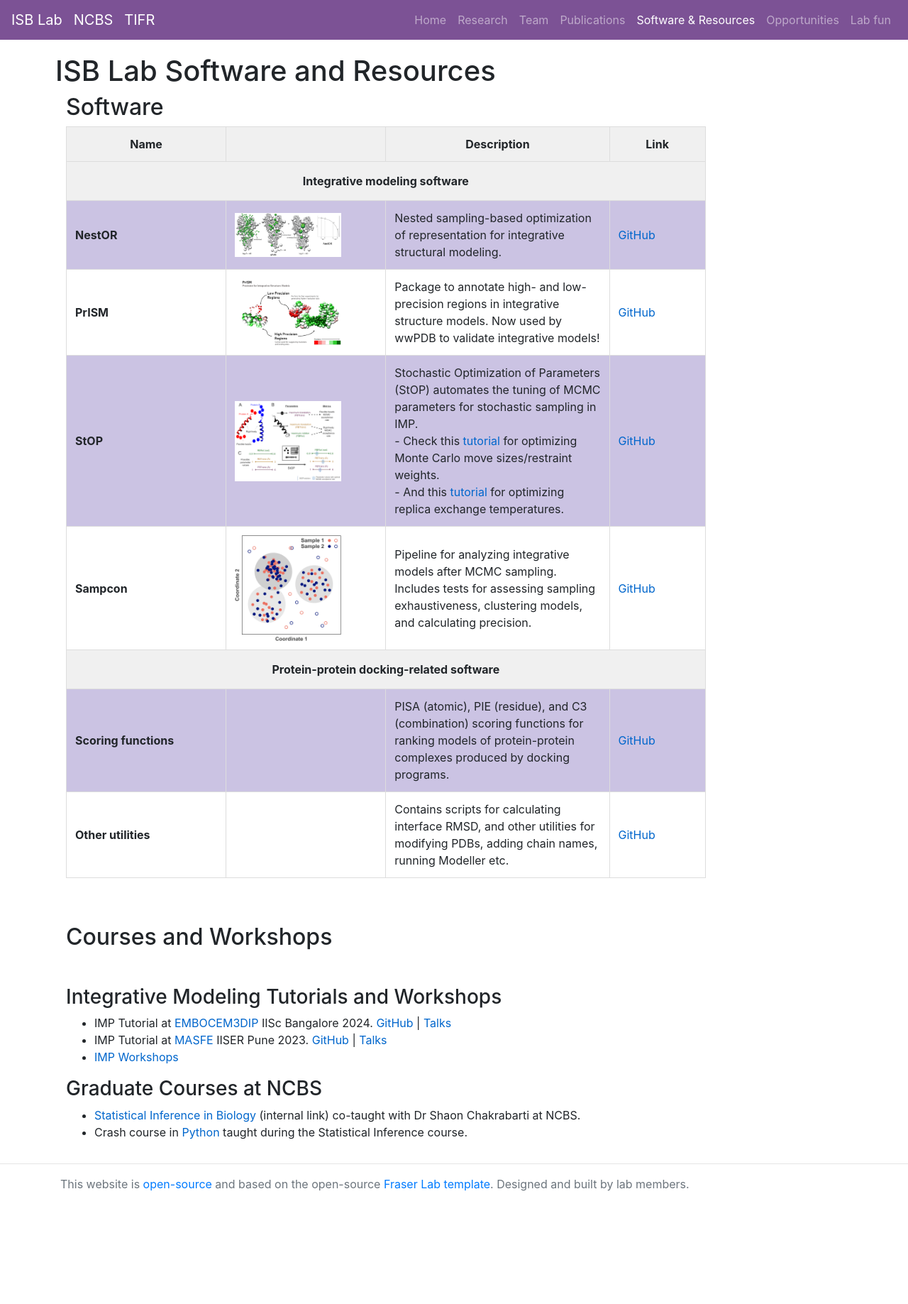
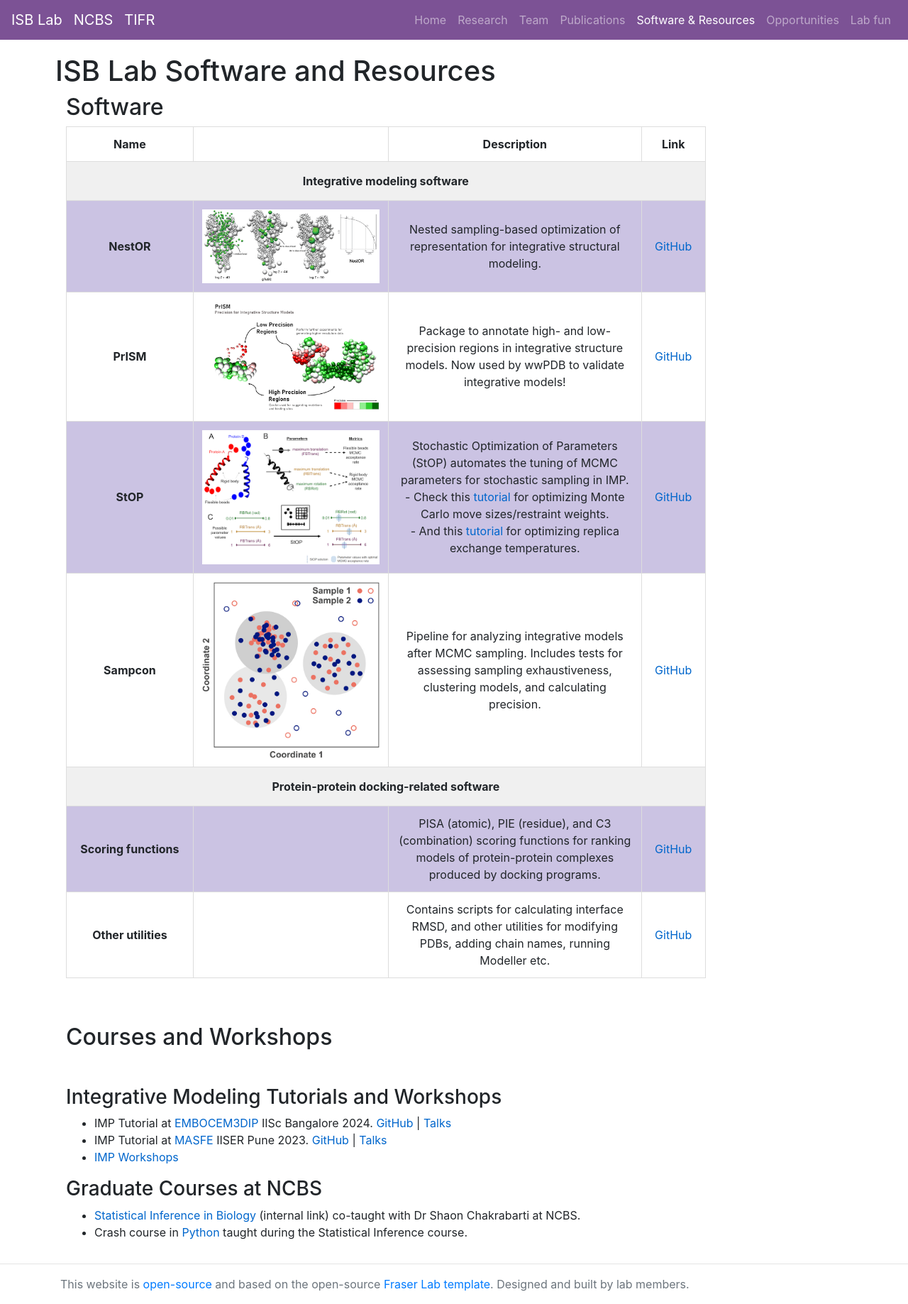
Before and after one commit to isblab/website, a Jekyll site: the page built from Software/index.md, in a window 1280 px wide. Shown: the whole page at 71% size. Built offline with Jekyll 4.4.1, drawn with Linux system fonts in a browser that asks for light colours; before the commit the page ends 1696 px from its top, so only the background shows below that.

Commit message:
update software page and kartik's pic

```diff
--- a/Software/index.md
+++ b/Software/index.md
@@ -11,10 +11,10 @@ group: Software
 <table>
     <thead>
         <tr>
-            <th style="text-align: center; width: 25%;">Name</th>
-            <th style="text-align: center; width: 25%;"></th>
-            <th style="text-align: center; width: 35%;">Description</th>
-            <th style="text-align: center; width: 15%;">Link</th>
+            <th style="text-align: center; width: 20%;">Name</th>
+            <th style="text-align: center; width: 30%;"></th>
+            <th style="text-align: center; width: 40%;">Description</th>
+            <th style="text-align: center; width: 10%;">Link</th>
         </tr>
     </thead>
     <tbody>
@@ -23,47 +23,47 @@ group: Software
             <td colspan="4" style="text-align: center; font-weight: bold; background-color: #f0f0f0; padding: 15px;">Integrative modeling software</td>
         </tr>
         <tr class="row-light">
-            <td>NestOR</td>
-            <td><img src="/static/img/software/nestor.png" class="logo"></td>
-            <td>Nested sampling-based optimization of representation for integrative structural modeling.</td>
-            <td><a href="https://github.com/isblab/nestor" class="link">GitHub</a></td>
+            <td style="text-align: center;">NestOR</td>
+            <td style="text-align: center;"><img src="/static/img/software/nestor.png" class="logo"></td>
+            <td style="text-align: center;">Nested sampling-based optimization of representation for integrative structural modeling.</td>
+            <td style="text-align: center;"><a href="https://github.com/isblab/nestor" class="link">GitHub</a></td>
         </tr>
         <tr class="row-dark">
-            <td>PrISM</td>
-            <td><img src="/static/img/software/prism.png" class="logo"></td>
-            <td>Package to annotate high- and low-precision regions in integrative structure models. Now used by wwPDB to validate integrative models!</td>
-            <td><a href="https://github.com/isblab/prism" class="link">GitHub</a></td>
+            <td style="text-align: center;">PrISM</td>
+            <td style="text-align: center;"><img src="/static/img/software/prism.png" class="logo"></td>
+            <td style="text-align: center;">Package to annotate high- and low-precision regions in integrative structure models. Now used by wwPDB to validate integrative models!</td>
+            <td style="text-align: center;"><a href="https://github.com/isblab/prism" class="link">GitHub</a></td>
         </tr>
         <tr class="row-light">
-            <td>StOP</td>
-            <td><img src="/static/img/software/stop.png" class="logo"></td>
-            <td>Stochastic Optimization of Parameters (StOP) automates the tuning of MCMC parameters for stochastic sampling in IMP.<br>
+            <td style="text-align: center;">StOP</td>
+            <td style="text-align: center;"><img src="/static/img/software/stop.png" class="logo"></td>
+            <td style="text-align: center;">Stochastic Optimization of Parameters (StOP) automates the tuning of MCMC parameters for stochastic sampling in IMP.<br>
                 - Check this <a href="https://github.com/isblab/stop/blob/main/docs/tutorial_basic.md" class="link">tutorial</a> for optimizing Monte Carlo move sizes/restraint weights.<br>
                 - And this <a href="https://github.com/isblab/stop/blob/main/docs/tutorial_replica.md" class="link">tutorial</a> for optimizing replica exchange temperatures.
             </td>
-            <td><a href="https://github.com/isblab/stop" class="link">GitHub</a></td>
+            <td style="text-align: center;"><a href="https://github.com/isblab/stop" class="link">GitHub</a></td>
         </tr>
         <tr class="row-dark">
-            <td>Sampcon</td>
-            <td><img src="/static/img/software/sampcon.png" class="logo"></td>
-            <td>Pipeline for analyzing integrative models after MCMC sampling. Includes tests for assessing sampling exhaustiveness, clustering models, and calculating precision.</td>
-            <td><a href="https://github.com/salilab/imp-sampcon" class="link">GitHub</a></td>
+            <td style="text-align: center;">Sampcon</td>
+            <td style="text-align: center;"><img src="/static/img/software/sampcon.png" class="logo"></td>
+            <td style="text-align: center;">Pipeline for analyzing integrative models after MCMC sampling. Includes tests for assessing sampling exhaustiveness, clustering models, and calculating precision.</td>
+            <td style="text-align: center;"><a href="https://github.com/salilab/imp-sampcon" class="link">GitHub</a></td>
         </tr>
         <!-- Protein-protein docking-related software section -->
         <tr class="heading-row">
             <td colspan="4" style="text-align: center; font-weight: bold; background-color: #f0f0f0; padding: 15px;">Protein-protein docking-related software</td>
         </tr>
         <tr class="row-light">
-            <td>Scoring functions</td>
+            <td style="text-align: center;">Scoring functions</td>
             <td></td>
-            <td>PISA (atomic), PIE (residue), and C3 (combination) scoring functions for ranking models of protein-protein complexes produced by docking programs.</td>
-            <td><a href="https://github.com/isblab/dockingScripts/tree/main/capriScripts/potentials" class="link">GitHub</a></td>
+            <td style="text-align: center;">PISA (atomic), PIE (residue), and C3 (combination) scoring functions for ranking models of protein-protein complexes produced by docking programs.</td>
+            <td style="text-align: center;"><a href="https://github.com/isblab/dockingScripts/tree/main/capriScripts/potentials" class="link">GitHub</a></td>
         </tr>
         <tr class="row-dark">
-            <td>Other utilities</td>
+            <td style="text-align: center;">Other utilities</td>
             <td></td>
-            <td>Contains scripts for calculating interface RMSD, and other utilities for modifying PDBs, adding chain names, running Modeller etc.</td>
-            <td><a href="https://github.com/isblab/dockingScripts" class="link">GitHub</a></td>
+            <td style="text-align: center;">Contains scripts for calculating interface RMSD, and other utilities for modifying PDBs, adding chain names, running Modeller etc.</td>
+            <td style="text-align: center;"><a href="https://github.com/isblab/dockingScripts" class="link">GitHub</a></td>
         </tr>
     </tbody>
 </table>
@@ -83,7 +83,7 @@ group: Software
         color: #0066cc;
     }
     .logo {
-        max-width: 150px;
+        max-width: 250px;
         height: auto;
         vertical-align: middle;
     }
@@ -96,7 +96,7 @@ group: Software
         border: 1px solid #ddd;
     }
     th {
-        background-color: #f0f0f0;
+        background-color: #ffffff;
     }
     /* Bold text in the Name column */
     td:first-child {
```
Also changed, not shown: _members/02_kartik.md (+1 -1 lines).
